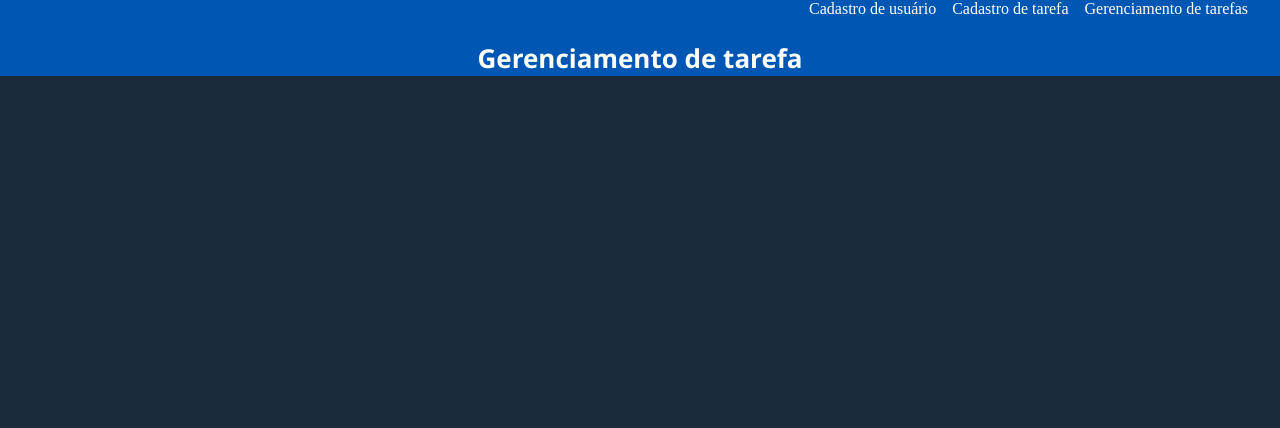
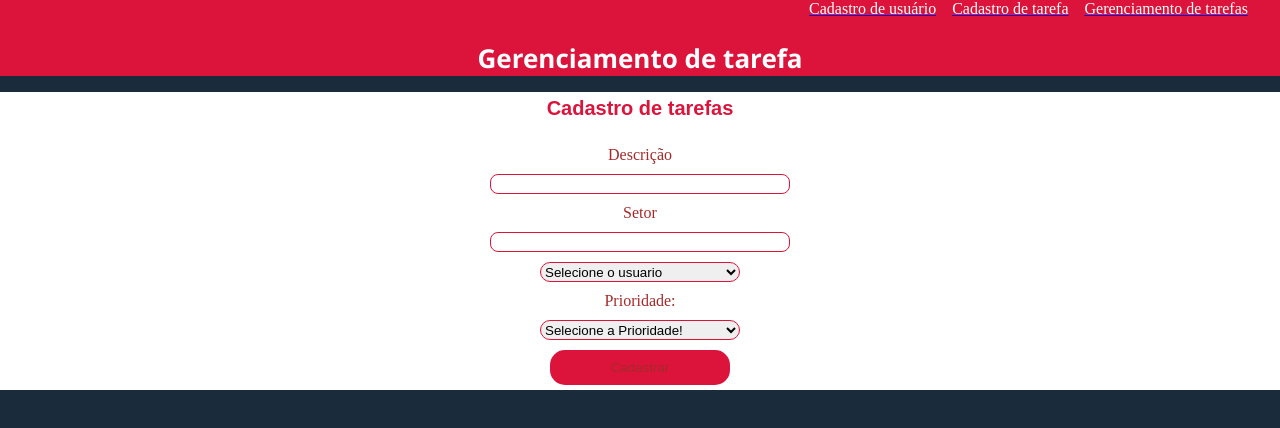
Before and after one commit to MagaieskiPedro/TreinoSAEP, a React (Vite) app in the folder FrontendKanban/: page /registro in a window 1280 px wide. Shown: the top 428 px of the page. Built offline with nearby package versions, Linux system fonts and the light colour scheme.

Commit message:
novas paginas

```diff
--- a/FrontendKanban/src/App.jsx
+++ b/FrontendKanban/src/App.jsx
@@ -1,19 +1,15 @@
 import './Style/main.scss'
-import { Cabecalho } from './Componentes/Cabecalho'
-import { BarraNavegacao } from './Componentes/BarraNavegacao'
-import { BrowserRouter } from "react-router-dom";
-import { Rotas } from './Rotas/Rotas';
+import { BrowserRouter } from 'react-router-dom'
+import { Rotas } from './Rotas/Rotas'
 
 function App() {
 
 
   return (
     <>
-      <BarraNavegacao />
-      <Cabecalho />
-    <BrowserRouter>
-      <Rotas/>
-    </BrowserRouter>
+      <BrowserRouter>
+          <Rotas/>
+      </BrowserRouter>
     </>
   )
 }
--- a/FrontendKanban/src/Componentes/BarraNavegacao.jsx
+++ b/FrontendKanban/src/Componentes/BarraNavegacao.jsx
@@ -1,10 +1,11 @@
+import { Link } from "react-router-dom"
 export function BarraNavegacao(){
     return(
         <nav className="barra">
             <ul>
-                <li>Cadastro de usuário</li>
-                <li>Cadastro de tarefa</li>
-                <li>Gerenciamento de tarefas</li>
+                <Link to="/cadastro"><li>Cadastro de usuário</li></Link>
+                <Link to="/registro"><li>Cadastro de tarefa</li></Link>
+                <Link to="/"><li>Gerenciamento de tarefas</li></Link>
             </ul>
         </nav>
     )
--- a/FrontendKanban/src/Rotas/Rotas.jsx
+++ b/FrontendKanban/src/Rotas/Rotas.jsx
@@ -1,12 +1,18 @@
 import { Route, Routes } from "react-router-dom";
 import { Quadro } from "../pages/Quadro";
-import { Cadastro } from "../pages/Cadastro";
+
+import { CadastroUsuario } from "../pages/CadastroUsuario";
+import { CadastroTarefa } from "../pages/CadastroTarefa";
+import { Inicial } from "../pages/Inicial";
 
 export function Rotas(){
     return(
         <Routes>
-            <Route path="/" index element={<Quadro/>} />
-            <Route path="/cadastro" element={<Cadastro/>} />
+            <Route path="/" element={<Inicial/>}>
+                <Route index element={<Quadro/>}/>
+                <Route path="/cadastro" element={<CadastroUsuario/>} />
+                <Route path="/registro" element={<CadastroTarefa/>} />
+            </Route>
         </Routes>
     )
 }
--- /dev/null
+++ b/FrontendKanban/src/Style/cadastro.scss
@@ -0,0 +1,40 @@
+@use './variaveis.scss' as *;
+
+.formulario{
+    background-color: $background;
+    width: 100vw;
+    height: auto;
+    padding: 5px;
+    display: flex;
+    flex-direction: column;
+    gap:10px;
+    align-items: center;
+
+    .titulo{
+        color: $cor-destaque;
+        font-size: 20px;
+        font-family: Arial, Helvetica, sans-serif;
+    }
+    input{
+        font-weight: bold;
+        border: 1px solid $cor-destaque;
+        border-radius: 8px;
+        width: 300px;
+        height: 20px;
+    }
+    button{
+        padding: 10px;
+        background-color: $cor-destaque;
+        color: $font-color;
+        cursor: pointer;
+        width: 180px;
+        border-radius: 15px;
+        border:none;
+    }
+    select{
+        width: 200px;
+        height: 20px;
+        border: 1px solid $cor-destaque;
+        border-radius: 10px;
+    }
+}
--- a/FrontendKanban/src/Style/main.scss
+++ b/FrontendKanban/src/Style/main.scss
@@ -5,6 +5,7 @@
 @use './tarefa';
 @use './quadro.scss';
 @use './cartao.scss';
+@use './cadastro.scss';
 
 
 body{
--- a/FrontendKanban/src/Style/variaveis.scss
+++ b/FrontendKanban/src/Style/variaveis.scss
@@ -1,7 +1,7 @@
 $background: white;
 $background-coluna: lightgreen;
-$cor-destaque: #0056b3;
-$font-color: black;
+$cor-destaque: crimson;
+$font-color: brown;
 $font-size: 16px;
 $link-color: white;
 
--- a/FrontendKanban/src/pages/Cadastro.jsx
+++ /dev/null
@@ -1,6 +0,0 @@
-export function Cadastro(){
-    return(
-        <main >
-        </main>
-    )
-}
--- /dev/null
+++ b/FrontendKanban/src/pages/CadastroTarefa.jsx
@@ -0,0 +1,25 @@
+export function CadastroTarefa(){
+    return(
+        <form className="formulario">
+            <h1 className="titulo">Cadastro de tarefas</h1>
+            <label>Descrição </label>
+            <input type="text" alt='campo de descrição' required/>
+            <label>Setor</label>
+            <input type="text" alt='setor' required />
+            <select>
+                <option>Selecione o usuario</option>
+                <option>Fer</option>
+                <option>Dori</option>
+                <option>Marcia</option>
+            </select>
+            <label>Prioridade: </label>
+            <select name="" id="">
+                <option>Selecione a Prioridade!</option>
+                <option value="">Baixa</option>
+                <option value="">Média</option>
+                <option value="">Alta</option>
+            </select>
+            <button type="submit">Cadastrar</button>
+        </form>
+    )
+}
--- /dev/null
+++ b/FrontendKanban/src/pages/CadastroUsuario.jsx
@@ -0,0 +1,12 @@
+export function CadastroUsuario(){
+    return(
+        <form className="formulario">
+            <h1 className="titulo">Cadastro de Usuário</h1>
+            <label>Nome: </label>
+            <input type="text" alt="nome do usuario" required/>
+            <label>E-mail </label>
+            <input type="email" alt="email do usuario" required />
+            <button type="submit">Cadastrar</button>
+        </form>
+    )
+}
--- /dev/null
+++ b/FrontendKanban/src/pages/Inicial.jsx
@@ -0,0 +1,13 @@
+import { BarraNavegacao } from "../Componentes/BarraNavegacao";
+import {Cabecalho} from "../Componentes/Cabecalho"
+import { Outlet } from "react-router-dom";
+export function Inicial(){
+    return(
+        <>
+            <BarraNavegacao />
+            <Cabecalho />
+            <Outlet/>
+        </>
+
+    )
+}
```
Also changed, not shown: 2 other files (tests, documents, lock files or other folders).
